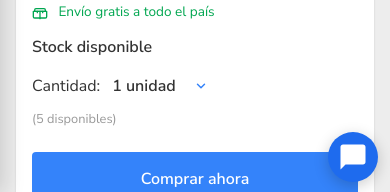
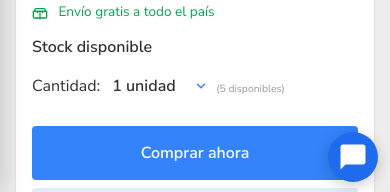
Before and after one commit to BahlMartin/Mercado-CasiLibre, a React (Vite) app: page /product/1 in a window 390 px wide. Shown: the part 650-842 px from the top of the page. Built offline with nearby package versions, Linux system fonts and the light colour scheme.

Commit message:
product quantityt cambios

```diff
--- a/src/Components/ProductDetail/ProductQuantity/ProductQuantity.css
+++ b/src/Components/ProductDetail/ProductQuantity/ProductQuantity.css
@@ -104,8 +104,20 @@
     font-size: 0.9rem;
 }
 
-@media (max-width: 420px) {
 
+
+@media (max-width: 418px) {
+    .product-quantity__available {
+        margin-left: 0;
+        margin-top: 4px;
+        font-size: 0.65rem;
+    }
+}
+
+@media (max-width: 388px) {
+    .product-quantity__selector {
+        flex-wrap: wrap;
+    }
 
     .product-quantity__available {
         flex-basis: 100%;
@@ -114,16 +126,3 @@
         font-size: 0.7rem;
     }
 }
-
-@media (max-width: 400px) {
-    .product-quantity__selector {
-        flex-wrap: wrap;
-    }
-
-    .product-quantity__available {
-        flex-basis: 100%;
-        margin-left: 0;
-        margin-top: 4px;
-        font-size: 0.8rem;
-    }
-}
```
